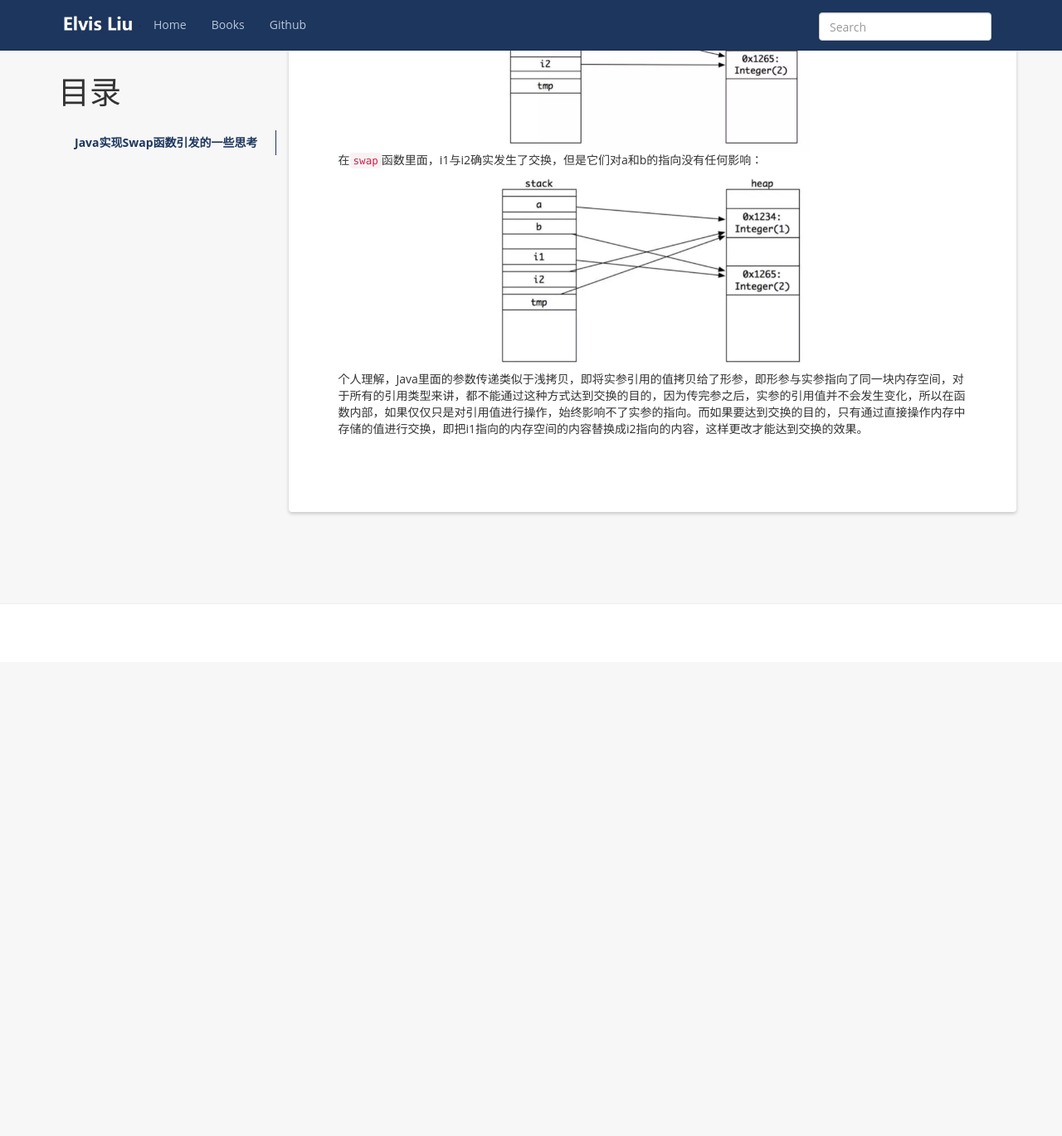
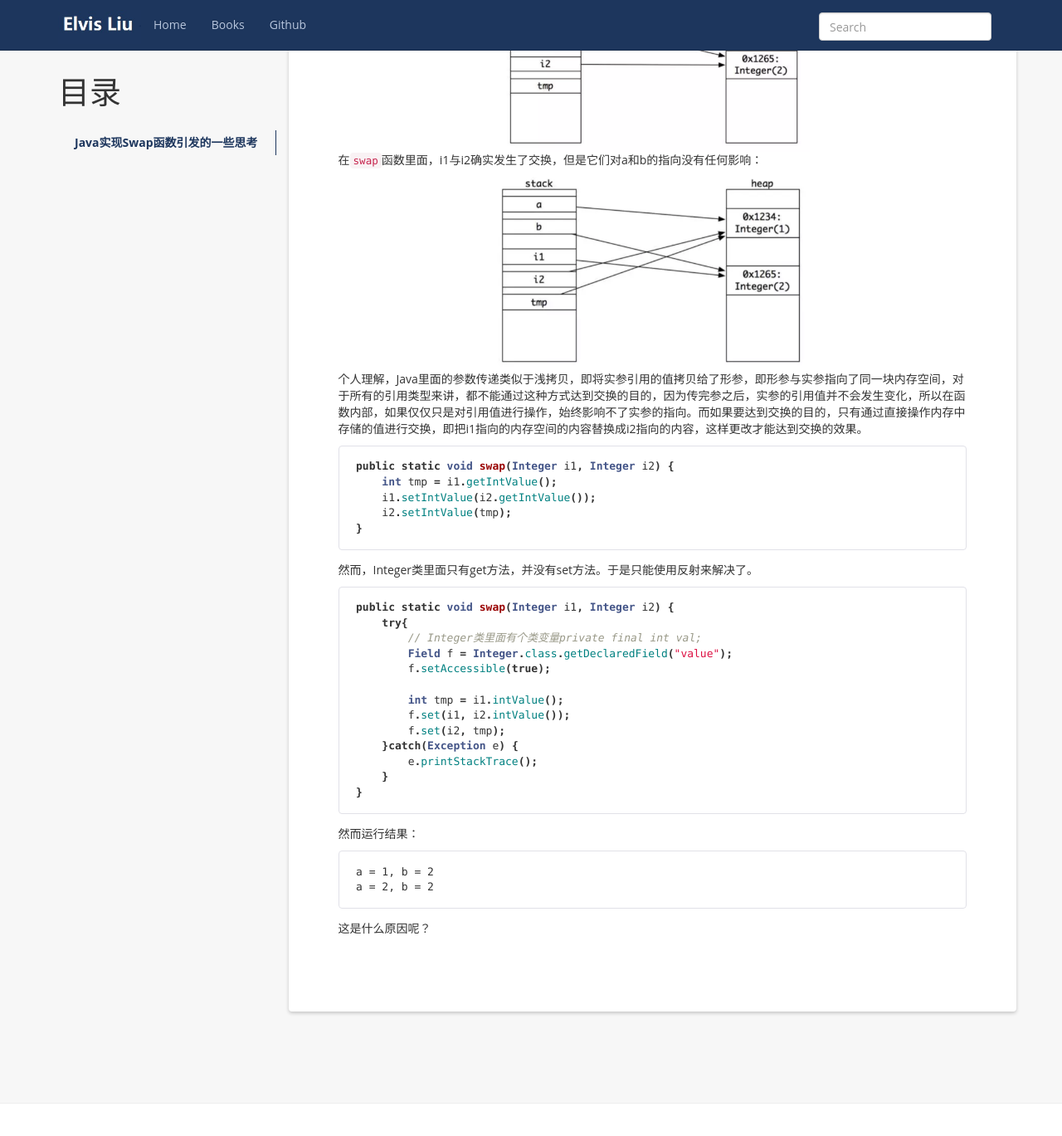
Before and after one commit to ElvisLiu1994/blog, a Jekyll site: the page built from _posts/2017-12-26-Swap引发的一些问题.md, in a window 1280 px wide and 1400 px high, scrolled down 1225 px. Shown: the top 1369 px of the window at 83% size. Built offline with Jekyll 4.4.1, drawn with Linux system fonts in a browser that asks for light colours; nearby versions of some CDN libraries; before the commit the page ends 2023 px from its top, so only the background shows below that.

Commit message:
leetcode update

````diff
--- a/_posts/2017-12-26-Swap引发的一些问题.md
+++ b/_posts/2017-12-26-Swap引发的一些问题.md
@@ -53,3 +53,33 @@ a = 1, b = 2
 </center>
 
 个人理解，Java里面的参数传递类似于浅拷贝，即将实参引用的值拷贝给了形参，即形参与实参指向了同一块内存空间，对于所有的引用类型来讲，都不能通过这种方式达到交换的目的，因为传完参之后，实参的引用值并不会发生变化，所以在函数内部，如果仅仅只是对引用值进行操作，始终影响不了实参的指向。而如果要达到交换的目的，只有通过直接操作内存中存储的值进行交换，即把i1指向的内存空间的内容替换成i2指向的内容，这样更改才能达到交换的效果。
+```java
+public static void swap(Integer i1, Integer i2) {
+    int tmp = i1.getIntValue();
+    i1.setIntValue(i2.getIntValue());
+    i2.setIntValue(tmp);
+}
+```
+然而，Integer类里面只有get方法，并没有set方法。于是只能使用反射来解决了。
+```java
+public static void swap(Integer i1, Integer i2) {
+    try{
+        // Integer类里面有个类变量private final int val;
+        Field f = Integer.class.getDeclaredField("value");
+        f.setAccessible(true);
+
+        int tmp = i1.intValue();
+        f.set(i1, i2.intValue());
+        f.set(i2, tmp);
+    }catch(Exception e) {
+        e.printStackTrace();
+    }
+}
+```
+
+然而运行结果：
+```
+a = 1, b = 2
+a = 2, b = 2
+```
+这是什么原因呢？
````
